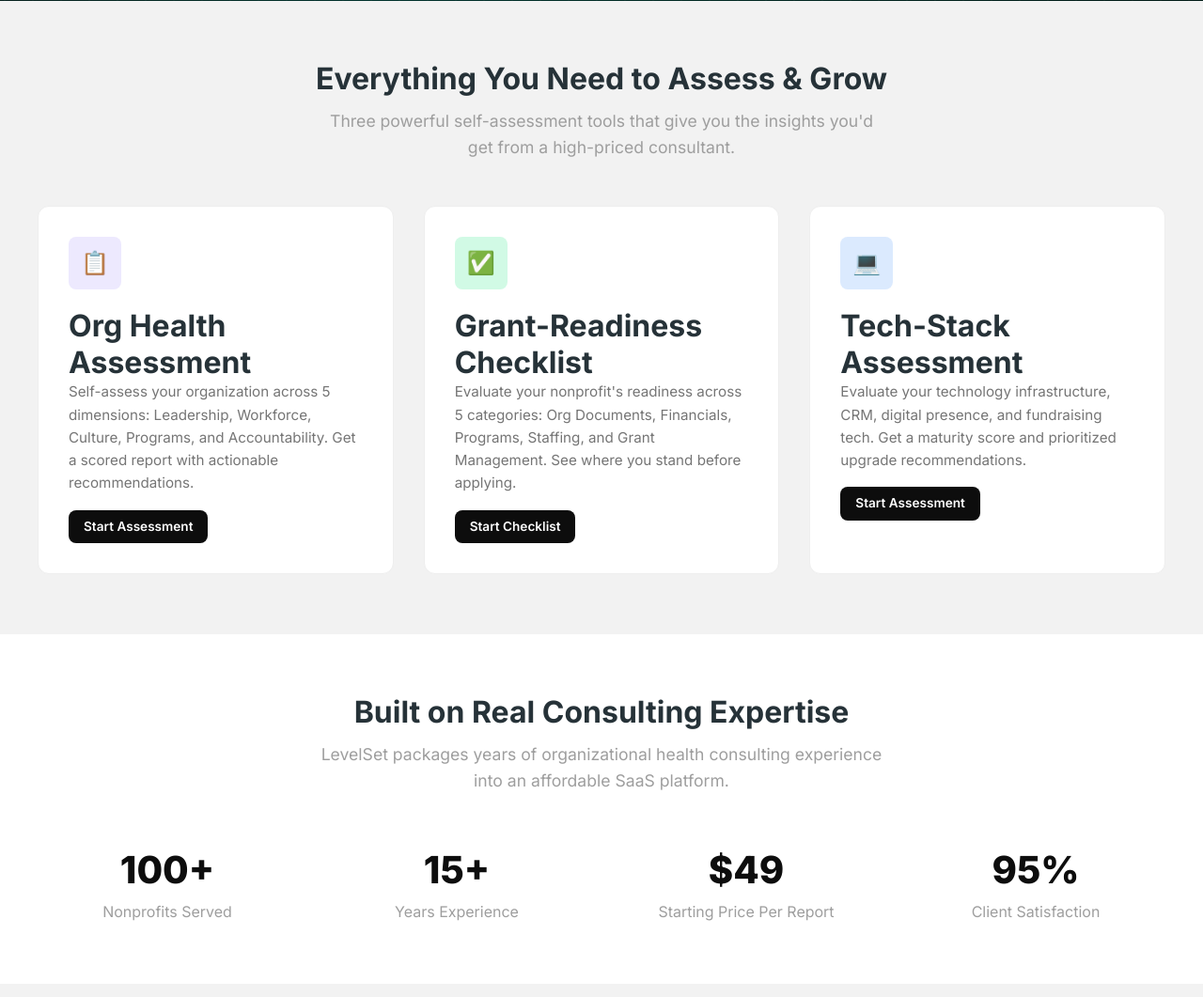
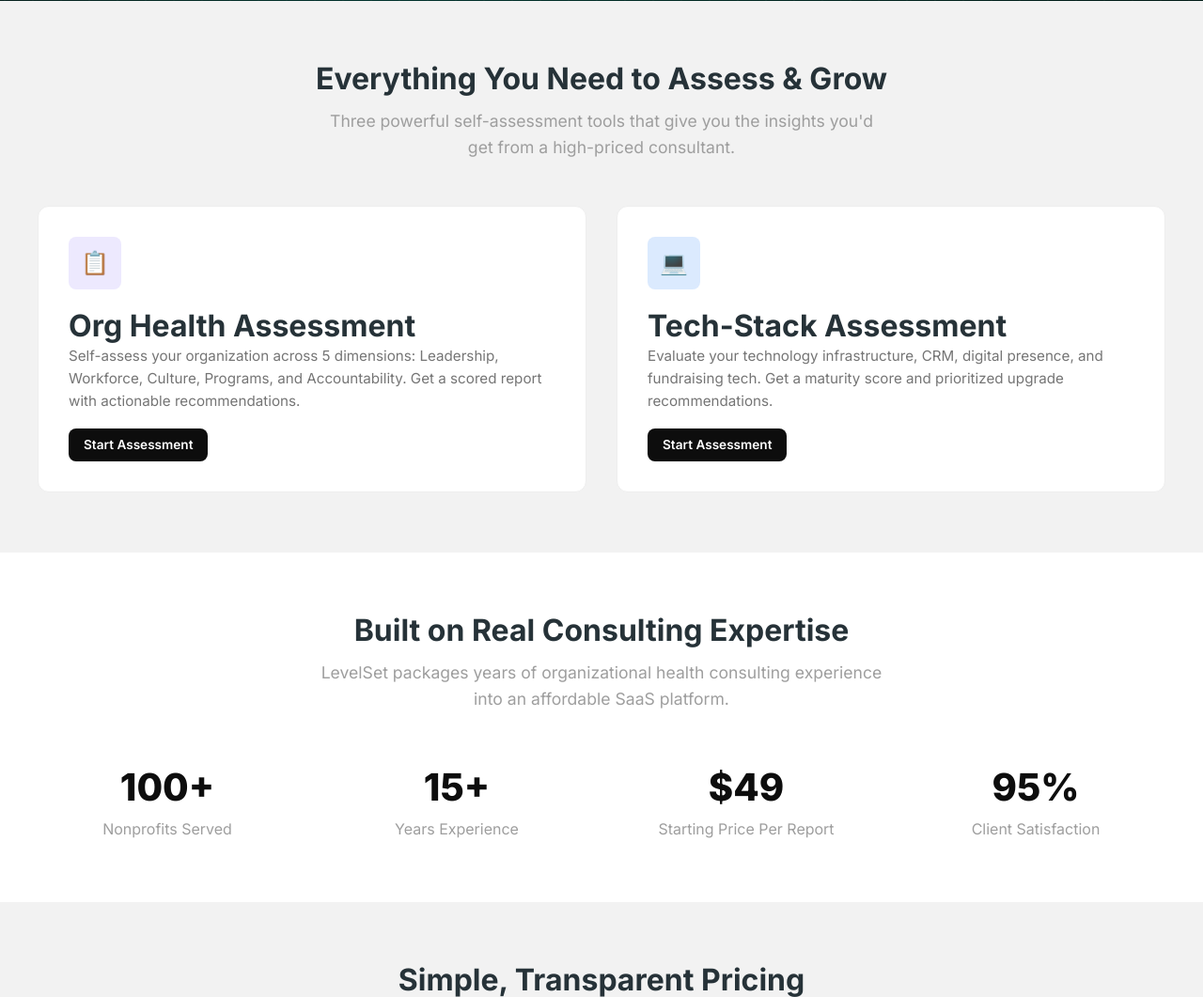
Before and after one commit to lmlewis1776/LevelSet, a Flask app: page / in a window 1280 px wide. Shown: the part 545-1606 px from the top of the page at 94% size. Run offline with Flask 3, Linux system fonts and the light colour scheme.

Commit message:
Remove broken grant feature to focus on Org Health and Tech

```diff
--- a/app.py
+++ b/app.py
@@ -483,128 +483,7 @@ def dei_audit():
 
     return render_template('dei_audit.html', dimensions=dimensions)
 
-@app.route('/grant-checklist', methods=['GET', 'POST'])
-@login_required
-def grant_checklist():
-    categories = [
-        {
-            'id': 'talent_pathways',
-            'name': 'Talent Pathways & People Infrastructure',
-            'checklist_items': [
-                {'id': 'od1', 'text': 'Your job descriptions focus on skills and potential rather than credentials and years of experience'},
-                {'id': 'od2', 'text': 'You have a process for recognizing and advancing STARs (Skilled Through Alternative Routes) talent'},
-                {'id': 'od3', 'text': 'Your interview process is structured and consistent across all candidates'},
-                {'id': 'od4', 'text': 'You have clear position descriptions with salary transparency'},
-                {'id': 'od5', 'text': 'Staff and leadership reflect the communities you serve'},
-                {'id': 'od6', 'text': 'You have a professional development budget that is equitably accessible'},
-            ]
-        },
-        {
-            'id': 'equity_infrastructure',
-            'name': 'Equity Infrastructure & Accountability',
-            'checklist_items': [
-                {'id': 'fi1', 'text': 'Your mission and vision statements are current and genuinely reflect your equity commitments'},
-                {'id': 'fi2', 'text': 'You have a board of directors that reflects community diversity'},
-                {'id': 'fi3', 'text': 'You collect data on who you serve and who you\'re missing — and use it'},
-                {'id': 'fi4', 'text': 'Community voice is built into your governance or advisory structure'},
-                {'id': 'fi5', 'text': 'Your strategic plan includes measurable equity goals with dedicated funding'},
-                {'id': 'fi6', 'text': 'You have clear policies on equity, inclusion, and anti-discrimination with accountability mechanisms'},
-            ]
-        },
-        {
-            'id': 'mission_ops',
-            'name': 'Mission-Aligned Operations & Financial Health',
-            'checklist_items': [
-                {'id': 'pr1', 'text': 'You have a current annual budget tied to programmatic priorities'},
-                {'id': 'pr2', 'text': 'Your funding sources are diversified (no single source >50%)'},
-                {'id': 'pr3', 'text': 'You have clear accounting systems and internal controls'},
-                {'id': 'pr4', 'text': 'Your programs have a documented theory of change or logic model'},
-                {'id': 'pr5', 'text': 'You track measurable outcomes and impact data'},
-                {'id': 'pr6', 'text': 'Your financial practices are transparent and accessible to stakeholders'},
-            ]
-        },
-        {
-            'id': 'community_capacity',
-            'name': 'Community Connection & Capacity Building',
-            'checklist_items': [
-                {'id': 'st1', 'text': 'Your programs are designed with community input, not just for community consumption'},
-                {'id': 'st2', 'text': 'Your materials and services are accessible across language, ability, and culture'},
-                {'id': 'st3', 'text': 'You have community impact stories that center the voices of those you serve'},
-                {'id': 'st4', 'text': 'You partner with community-based organizations as equals, not just as referral sources'},
-                {'id': 'st5', 'text': 'You have a system for collecting feedback from the communities you serve'},
-                {'id': 'st6', 'text': 'Your volunteer and community engagement practices are equitable and reciprocal'},
-            ]
-        },
-        {
-            'id': 'readiness_tracking',
-            'name': 'Grant Readiness & Funding Strategy',
-            'checklist_items': [
-                {'id': 'gm1', 'text': 'You have a grant tracking system or calendar'},
-                {'id': 'gm2', 'text': 'You can produce audited financials or reviewed statements'},
-                {'id': 'gm3', 'text': 'Your IRS 501(c)(3) determination and incorporation docs are current'},
-                {'id': 'gm4', 'text': 'You have a standard grant proposal boilerplate (mission, approach, impact)'},
-                {'id': 'gm5', 'text': 'You have funder relationship management practices beyond just writing checks'},
-                {'id': 'gm6', 'text': 'You track which funding opportunities align with your mission vs. chasing every dollar'},
-            ]
-        }
-    ]
 
-    if request.method == 'POST':
-        results = {}
-        total_items = 0
-        checked_items = 0
-
-        for cat in categories:
-            cat_total = len(cat['checklist_items'])
-            cat_checked = 0
-            for item in cat['checklist_items']:
-                total_items += 1
-                if request.form.get(item['id']):
-                    cat_checked += 1
-                    checked_items += 1
-            results[cat['id']] = {
-                'checked': cat_checked,
-                'total': cat_total,
-                'pct': round((cat_checked / cat_total) * 100) if cat_total > 0 else 0
-            }
-
-        overall_pct = round((checked_items / total_items) * 100) if total_items > 0 else 0
-
-        if overall_pct >= 80:
-            readiness = 'Highly Ready'
-            color = '#22c55e'
-        elif overall_pct >= 55:
-            readiness = 'Moderately Ready'
-            color = '#eab308'
-        elif overall_pct >= 30:
-            readiness = 'Developing'
-            color = '#f97316'
-        else:
-            readiness = 'Needs Work'
-            color = '#ef4444'
-
-        report_data = json.dumps({
-            'results': results,
-            'overall_pct': overall_pct,
-            'checked_items': checked_items,
-            'total_items': total_items,
-            'readiness': readiness
-        })
-
-        conn = get_db()
-        cursor = conn.execute(
-            'INSERT INTO reports (user_id, report_type, title, data, score, max_score) VALUES (?, ?, ?, ?, ?, ?)',
-            (current_user.id, 'grant_checklist',
-             f'Grant Readiness - {datetime.now().strftime("%b %d, %Y")}',
-             report_data, checked_items, total_items)
-        )
-        conn.commit()
-        report_id = cursor.lastrowid
-        conn.close()
-
-        return redirect(url_for('report_result', report_id=report_id), 303)
-
-    return render_template('grant_checklist.html', categories=categories)
 
 @app.route('/tech-assessment', methods=['GET', 'POST'])
 @login_required
--- a/templates/base.html
+++ b/templates/base.html
@@ -3,7 +3,7 @@
 <head>
     <meta charset="UTF-8">
     <meta name="viewport" content="width=device-width, initial-scale=1.0">
-    <meta name="description" content="LevelSet — Org health assessments, grant-readiness checklists, and tech-stack assessments for nonprofits and startups.">
+    <meta name="description" content="LevelSet — Org health assessments and tech-stack assessments for nonprofits and startups.">
     <title>{% block title %}LevelSet — Organizational Health & Impact Tools{% endblock %}</title>
     <link rel="preconnect" href="https://fonts.googleapis.com">
     <link rel="preconnect" href="https://fonts.gstatic.com" crossorigin>
@@ -77,7 +77,7 @@
             <div class="footer-col">
                 <h4>Tools</h4>
                 <a href="/dei-audit">Equitable Org Audit</a><br>
-                <a href="/grant-checklist">Mission-Readiness</a><br>
+
                 <a href="/tech-assessment">Tech Assessment</a>
             </div>
             <div class="footer-col">
--- a/templates/index.html
+++ b/templates/index.html
@@ -28,12 +28,7 @@
                 <p>Self-assess your organization across 5 dimensions: Leadership, Workforce, Culture, Programs, and Accountability. Get a scored report with actionable recommendations.</p>
                 <a href="/dei-audit" class="btn btn-primary btn-sm mt-2">Start Assessment</a>
             </div>
-            <div class="feature-card">
-                <div class="feature-icon" style="background: #D1FAE5; color: #047857;">✅</div>
-                <h2>Grant-Readiness Checklist</h2>
-                <p>Evaluate your nonprofit's readiness across 5 categories: Org Documents, Financials, Programs, Staffing, and Grant Management. See where you stand before applying.</p>
-                <a href="/grant-checklist" class="btn btn-primary btn-sm mt-2">Start Checklist</a>
-            </div>
+
             <div class="feature-card">
                 <div class="feature-icon" style="background: #DBEAFE; color: #1D4ED8;">💻</div>
                 <h2>Tech-Stack Assessment</h2>
```
Also changed, not shown: 2 other files.
